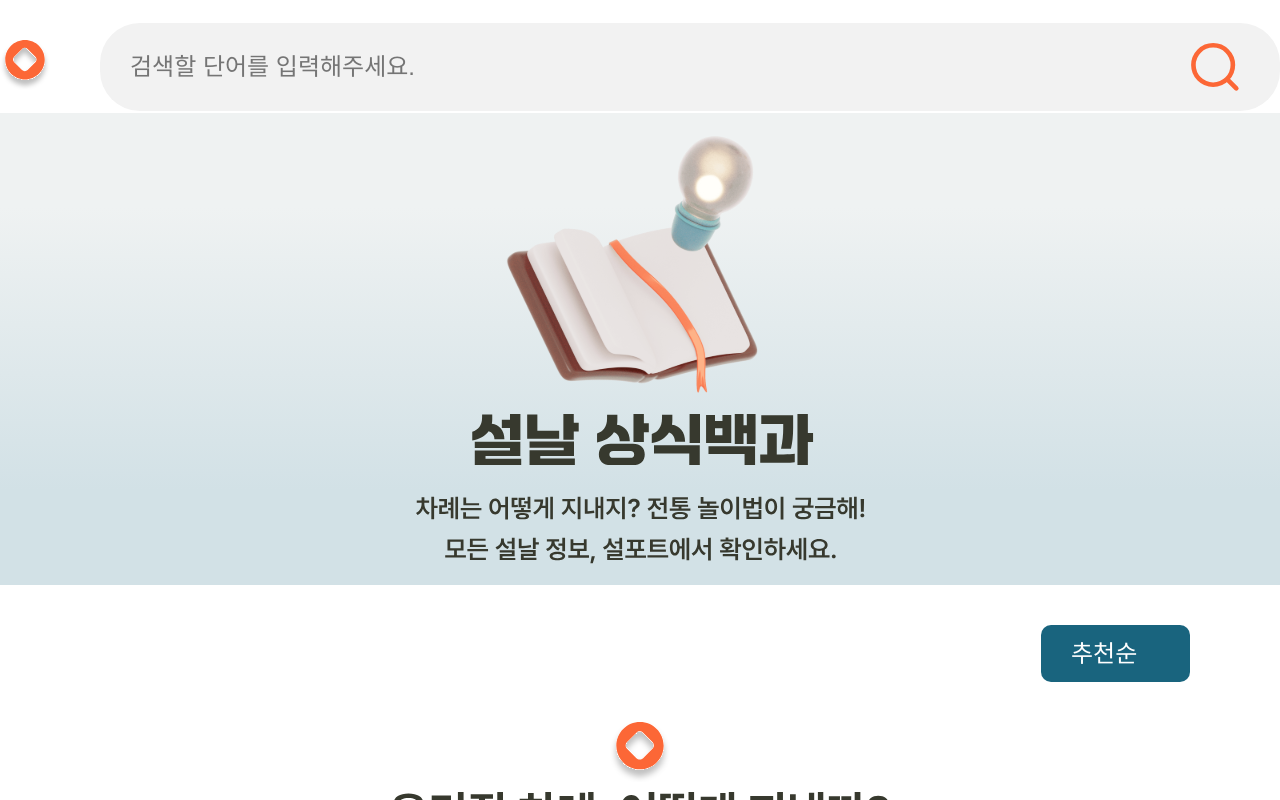
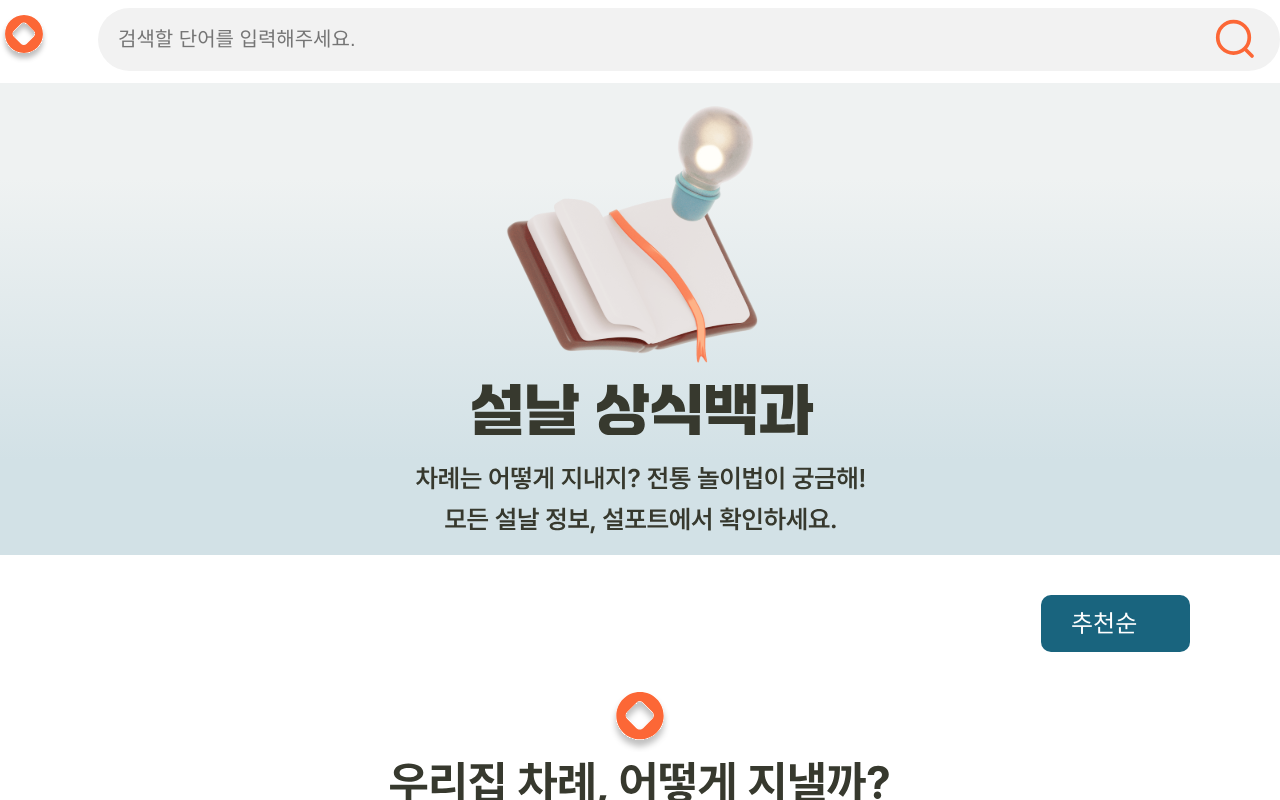
Before and after one commit to seok-hyung/sulpport_frontend, a React (Create React App) app: page /knowledge in a window 1280 px wide. Both pictures are taken after a click on the picture 1215 px from the left and 66 px from the top of the page. Shown: the top 800 px of the page. Built offline with nearby package versions, Linux system fonts and the light colour scheme; a web font is replaced by a local one.

Commit message:
:recycle:Refactor : width,visibility 대신 transform 사용으로 레이아웃변경 최소화

```diff
--- a/src/components/common/header/Header.jsx
+++ b/src/components/common/header/Header.jsx
@@ -12,45 +12,57 @@ const Header = () => {
       isInputOpen ? '/assets/search-icon.svg' : '/assets/search-orange-icon.svg',
     );
   };
+
   const handleSearchInput = (e) => {
     setSearchValue(e.target.value);
   };
   return (
     <HeaderWrapper>
-      <ul className="headerUl">
-        <li>
+      <header>
         <img src="/assets/logo-circle-orange.svg" alt="원모양 로고" />
-        </li>
         <SearchWrapper>
-          {isInputOpen ? (
-            <SearchInputSlideIn
+          <SearchInput
             type="text"
             placeholder="검색할 단어를 입력해주세요."
             onChange={handleSearchInput}
             value={searchValue}
+            isOpen={isInputOpen}
           />
-          ) : (
-            <SearchInputSlideOut
-              type="text"
-              placeholder="검색할 단어를 입력해주세요."
-              onChange={handleSearchInput}
-              value={searchValue}
-            />
-          )}
           <img src={searchIcon} alt="검색 이미지" onClick={handleSearchClick} />
         </SearchWrapper>
-      </ul>
+      </header>
     </HeaderWrapper>
   );
 };
 
 export default Header;
 
+const slideIn = keyframes`
+  0% {
+    transform: scaleX(0);
+    opacity: 0;
+  }
+  100% {
+    transform: scaleX(1);
+    opacity: 1;
+  }
+`;
+const slideOut = keyframes`
+  0%{
+    transform: scaleX(1);
+    opacity: 1;
+  }
+  100%{
+    transform: scaleX(0);
+    opacity: 0;
+  }
+`;
+
 const HeaderWrapper = styled.header`
-  .headerUl {
+  header {
     width: 100vw;
     max-width: 1300px;
-    margin: 40px auto 0 auto;
+    margin: 15px auto 0 auto;
     display: flex;
     justify-content: space-between;
     align-items: center;
@@ -59,33 +71,12 @@ const HeaderWrapper = styled.header`
       width: 100%;
       padding: 10px 20px;
     }
-    img {
+    img:first-of-type {
       width: 50px;
       @media (max-width: 430px) {
         width: 30px;
       }
     }
-  }
-`;
-
-const slideIn = keyframes`
-  0% {
-    width: 0;
-    opacity: 0;
-  }
-  100% {
-    width: calc(100% - 50px);
-    opacity: 1;
-  }
-`;
-const slideOut = keyframes`
-  0%{
-    width: calc(100% - 50px);
-    opacity: 1;
-  }
-  100%{
-    width: 0;
-    opacity: 0;
   }
 `;
 
@@ -96,27 +87,37 @@ const SearchWrapper = styled.div`
   align-items: center;
   img {
     margin-left: auto;
-    margin-right: 40px;
+    width: 40px;
+    height: 40px;
+    margin-right: 20px;
     z-index: 10;
-  }
     @media (max-width: 430px) {
-    img {
       margin-right: 10px;
+      width: 30px;
+      height: 30px;
     }
   }
 `;
 
-const SearchInputSlideIn = styled.input`
+// 검색창
+const SearchInput = styled.input`
   position: absolute;
+  width: calc(100% - 50px);
   right: 0px;
   z-index: 0;
-  padding: 30px;
+  padding: 20px;
   border-radius: 40px;
   border: none;
   outline: none;
   background-color: #f2f2f2;
-  animation: ${slideIn} 0.5s forwards ease-out;
-  font-size: 24px;
+  font-size: 20px;
+  transform: scaleX(${(props) => (props.isOpen ? '1' : '0')});
+  transform-origin: right;
+  animation: ${(props) => (props.isOpen ? slideIn : slideOut)} 0.5s forwards ease-out;
+
+  // width와 visibility는 상태변경시 레이아웃의 크기를 변경하므로 대규모 레이아웃 변경을 유발할 수 있다. transform을 사용하면 레이아웃 변경이 일어나지 않는다!
+  /* width: ${(props) => (props.isOpen ? '100%' : '0')}; */
+  /* visibility: ${(props) => (props.isOpen ? 'visible' : 'hidden')};*/
   &:focus {
     background-color: #ffffff;
     border: 1px solid var(--main-color);
@@ -126,7 +127,3 @@ const SearchInputSlideIn = styled.input`
     padding: 15px 20px;
   }
 `;
-
-const SearchInputSlideOut = styled(SearchInputSlideIn)`
-  animation: ${slideOut} 0.5s forwards ease-out;
-`;
```
Lines whose indentation alone changed are shown as unchanged.
